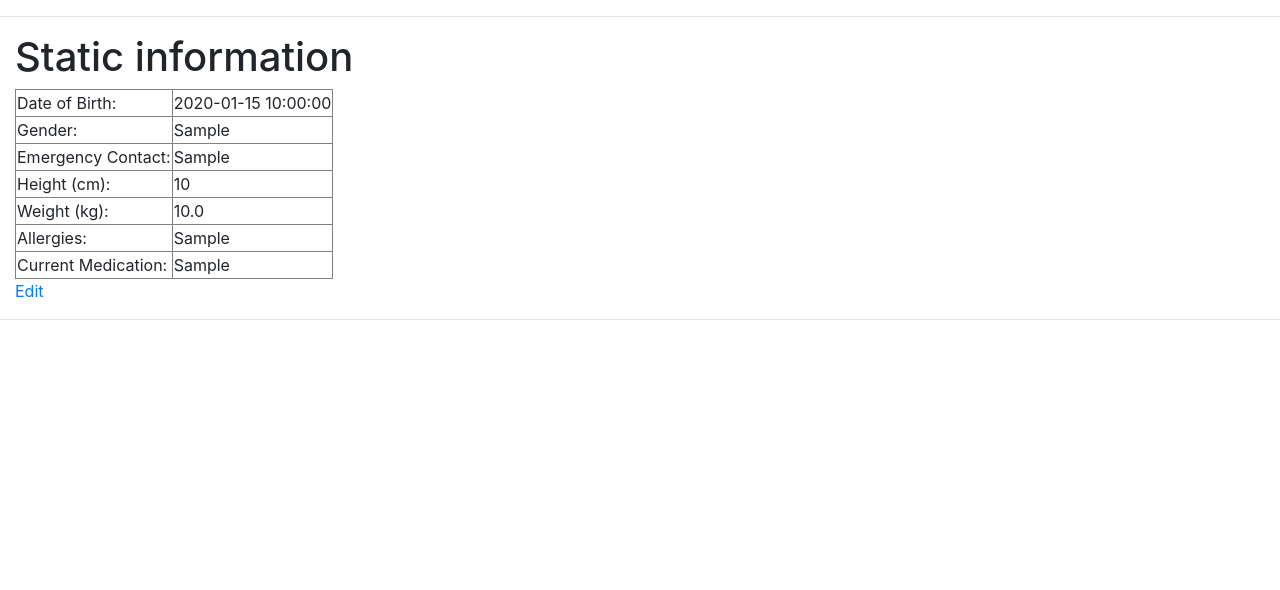
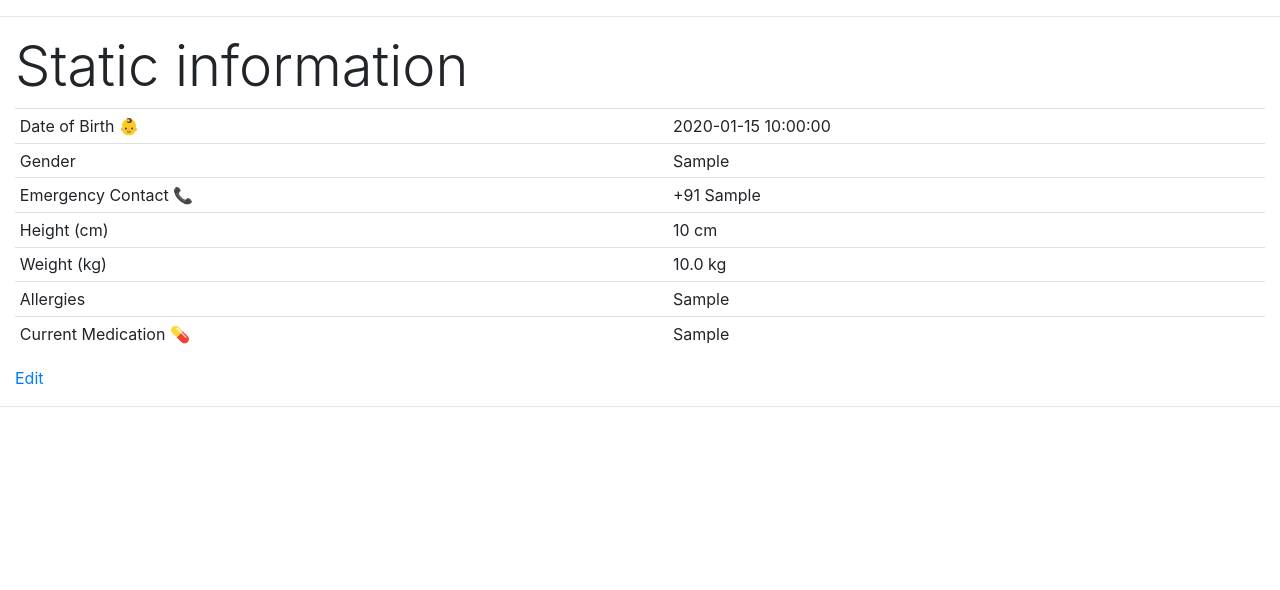
Before and after one commit to ninadsachania/e-healthcard, a Flask app: page /user/static_info in a window 1280 px wide. Shown: the part 56-646 px from the top of the page. Run offline with Flask 2, Linux system fonts and the light colour scheme; a user stored in the database is signed in; tables that the repository leaves empty hold one stand-in row (values such as "Sample post"); some libraries are stand-ins or nearby versions.

Commit message:
Make it pretty

```diff
--- a/app/templates/static_info.html
+++ b/app/templates/static_info.html
@@ -1,43 +1,41 @@
 {% extends 'base.html' %}
 
 {% block content %}
-
-
-<h1>Static information</h1>
+<h1 class="display-4">Static information</h1>
 {% if info %}
-        <table border='1'>
+<table class='table table-sm'>
     <tr>
-                <td>Date of Birth:</td>
+        <td>Date of Birth 👶</td>
         <td>{{ info.dob }}</td>
     </tr>
 
     <tr>
-                <td>Gender:</td>
+        <td>Gender</td>
         <td>{{ info.gender }}</td>
     </tr>
 
     <tr>
-                <td>Emergency Contact:</td>
-                <td>{{ info.emergency_contact }}</td>
+        <td>Emergency Contact 📞</td>
+        <td>+91 {{ info.emergency_contact }}</td>
     </tr>
 
     <tr>
-                <td>Height (cm):</td>
-                <td>{{ info.height }}</td>
+        <td>Height (cm)</td>
+        <td>{{ info.height }} cm</td>
     </tr>
 
     <tr>
-                <td>Weight (kg):</td>
-                <td>{{ info.weight }}</td>
+        <td>Weight (kg)</td>
+        <td>{{ info.weight }} kg</td>
     </tr>
 
     <tr>
-                <td>Allergies:</td>
+        <td>Allergies</td>
         <td>{{ info.allergies }}</td>
     </tr>
 
     <tr>
-                <td>Current Medication:</td>
+        <td>Current Medication 💊</td>
         <td>{{ info.current_medication }}</td>
     </tr>
 </table>
```
Lines whose indentation alone changed are shown as unchanged.
